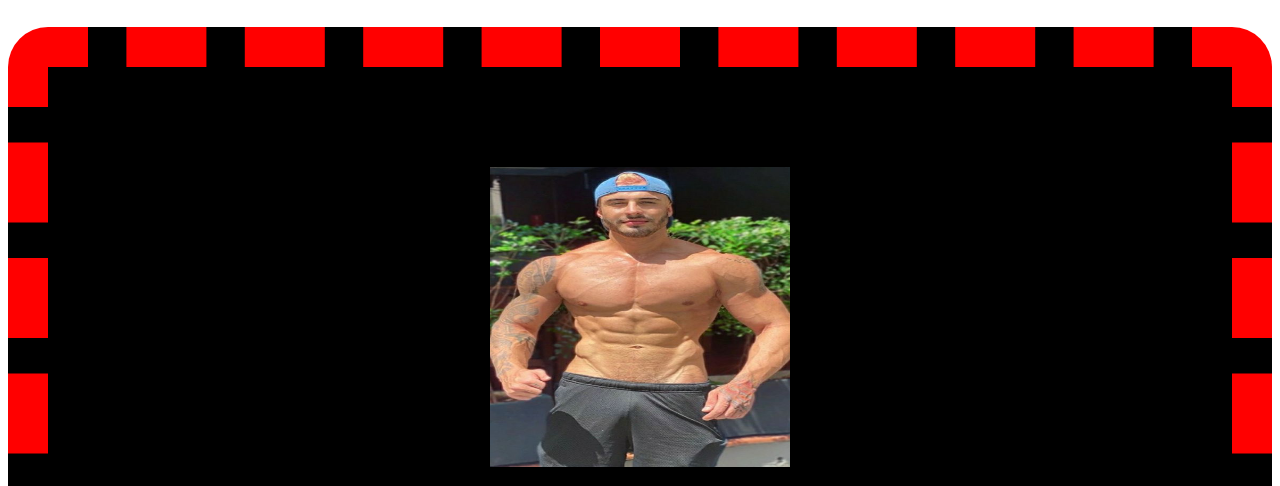
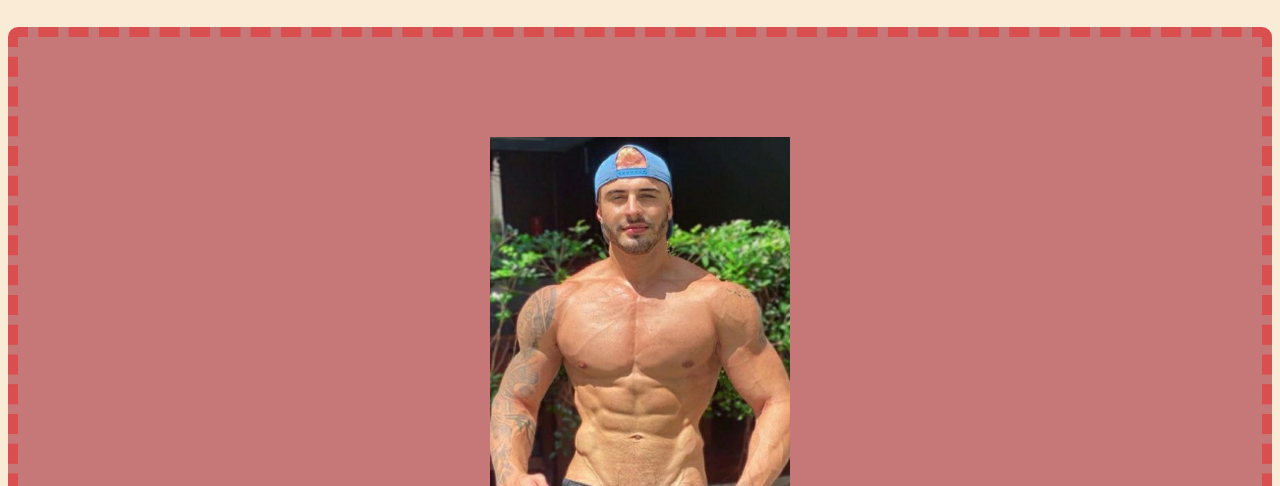
Before and after one commit to middlemontana/SDHM, a plain HTML site: page index.html/index.html in a window 1280 px wide. Shown: the part 77-563 px from the top of the page. Drawn offline with Linux system fonts and the light colour scheme.

Commit message:
do something strange

```diff
--- a/index.html/index.html
+++ b/index.html/index.html
@@ -11,21 +11,26 @@
           border-color: crimson;
       }
       .title-images {
-        height: 300px;
-        width: 300px;
+        height: 500px;
+        width: 300px;s
+       }
+
+       .site-background {
+           background-color: antiquewhite;
        }
 
        .background-container {
-           background-color: black;
+           background-color: rgb(198, 119, 119);
            padding-left: 200px;
            padding-top: 100px;
            padding-right: 200px;
            padding-bottom: 100px;
            border-style: dashed;
-           border-color: rgb(255, 0, 0);
-           border-width: 40px;
-           border-radius: 40px;
+           border-color: rgb(217, 78, 78);
+           border-width: 10px;
+           border-radius: 10px;
            text-align: center;
+
        }
 
        .list-text {
@@ -38,7 +43,7 @@
     <meta name="viewport" content="width=device-width, initial-scale=1.0">
     <title>San Diego's Hottest men</title>
 </head>
-<body>
+<body class="site-background">
     <h1 class="title-text">These are the men to see!</h1>
     <br>
     <div class="background-container">
```
